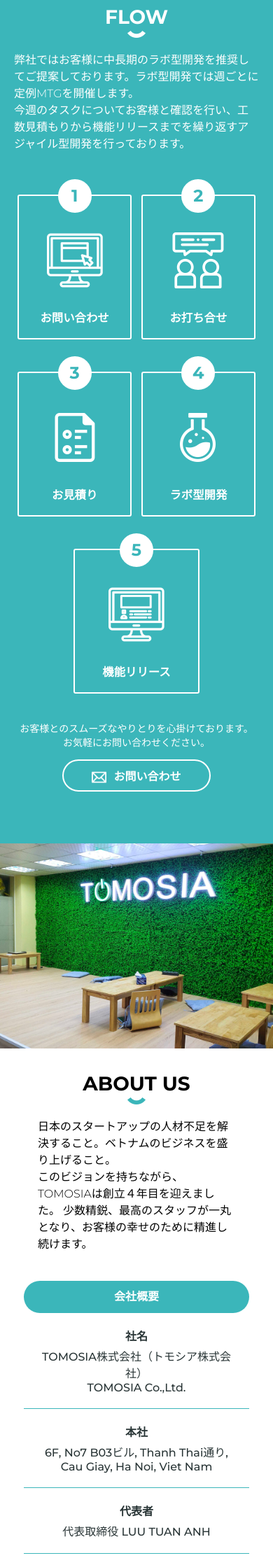
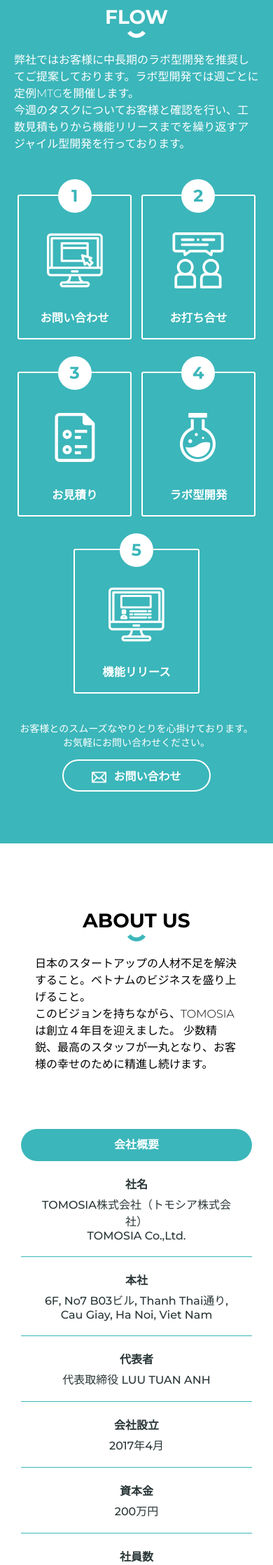
Before and after one commit to TOMOSIA-VIETNAM/Homepage, a PHP site: page /index.html in a window 390 px wide. Shown: the part 3644-5880 px from the top of the page at 70% size. Run offline with PHP 8.4, Linux system fonts and the light colour scheme.

Commit message:
blog section: move readmore button to center about section: update layout, change image

```diff
--- a/css/main.css
+++ b/css/main.css
@@ -607,9 +607,16 @@
 .customer-reviews .item .image { width: 68px; height: 68px; border-radius: 68px; overflow: hidden; float: left; margin-right: 20px; }
 
 .section.about { padding: 0; }
-.section.about .image { width: 50%; height: 1100px; float: left; background: url(../img/about/left@2x.png); background-size: cover; }
-.section.about .image img { display: none; }
-.section.about .content { padding: 0 34px; width: 550px; max-width: 50%; float: left; }
+.section.about .image {
+  width: 100%;
+  height: calc(100vh);
+  background-image: url(../img/about/company-trip.jpg);
+  background-attachment: fixed;
+  background-position: center;
+  background-repeat: no-repeat;
+  background-size: cover;
+}
+/*.section.about .content { padding: 0 34px; width: 550px; max-width: 50%; float: left; }*/
 .section.about .section-sub-title {
   text-align: left;
   margin-bottom: 40px;
@@ -621,6 +628,10 @@
 .table-info tr td {
   border-bottom: 2px solid #3bb6ba;
   padding: 20px;
+}
+
+.table-info tr:last-child td {
+  border-bottom: none;
 }
 
 .section.members {
--- a/index.html
+++ b/index.html
@@ -76,6 +76,7 @@
   <div class="section no-height">
     <div class="container">
       <div class="section-content">
+        <div class="row">
           <div class="col-md-6">
             <div class="news">
               <div class="blogs" id="blogs-1">
@@ -88,13 +89,14 @@
             <div class="blogs" id="blogs-2" >
               <h2>&nbsp;</h2>
               <ul></ul>
-            <p class="mt-1 text-center">
+            </div>
+          </div>
+        </div>
+        <p class="mt-2 text-center">
           <a href="https://blog.tomosia.com"
              target="_blank"
              class="button x-small green-border rounded">> more</a>
         </p>
-          </div>
-        </div>
       </div>
     </div>
   </div>
@@ -286,17 +288,19 @@
 
   <!-- SECTION ABOUT -->
   <div id="about" class="section light about clearfix outline-none">
-    <div class="image">
-      <img src="img/about/rectangle@3x.png" alt="">
-    </div>
-    <div class="content">
+    <div class="image"></div>
+    <div class="content pt-6 pb-6">
+      <div class="container">
+        <div class="col-md-6">
           <h2 class="section-title">ABOUT US</h2>
           <p class="section-sub-title">
             日本のスタートアップの人材不足を解決すること。ベトナムのビジネスを盛り上げること。<br>
             このビジョンを持ちながら、TOMOSIAは創立４年目を迎えました。
             少数精鋭、最高のスタッフが一丸となり、お客様の幸せのために精進し続けます。
           </p>
-      <a href="" class="button green rounded block">会社概要</a>
+        </div>
+        <div class="col-md-6">
+          <a href="" class="mt-4 button green rounded block">会社概要</a>
           <table class="table table-info">
             <tr>
               <td>社名</td>
@@ -338,16 +342,47 @@
               </td>
             </tr>
             <tr>
-          <td>対応可能な技術</td>
-          <td>Ruby on Rails / Laravel / Swift</td>
-        </tr>
-        <tr>
               <td>資本業務提携先</td>
               <td>
                 <img src="img/logo/hinode-logo@2x.png" width="155" height="28" alt="hinode">
               </td>
             </tr>
           </table>
+        </div>
+      </div>
+    </div>
+  </div>
+
+  <!-- WHY CHOOSE TOMOSIA -->
+  <div class="section green outline-none">
+    <div id="services"></div>
+    <h2 class="section-title">なぜTOMOSIA?</h2>
+    <!-- <p class="section-sub-title"></p> -->
+    <div class="section-content mt-6">
+      <div class="container services-list">
+        <div class="col-md-3 service-item">
+          <p>
+            2020年9月時点で社員数60人規模で、さらに積極採用しており急拡大中の企業です。
+            増員・チーム規模のご変更（2人〜20人）に柔軟にご対応できます。
+          </p>
+        </div>
+        <div class="col-md-3 service-item">
+          <p>
+            TOMOSIAのBSE・コミュニケーターチームが正確に翻訳を行い、エンジニアチームを強くリードしています。彼らは日本で働いた経験がある、または留学した経験を持っているため、日本の仕事文化をよく理解しています。
+          </p>
+        </div>
+        <div class="col-md-3 service-item">
+          <p>
+            Amazon、BUYMA、Yahooなどからデータを収集したり、在庫追跡や出品など、デジタル処理が可能な業務を効率化いたします。
+          </p>
+        </div>
+        <div class="col-md-3 service-item">
+          <p>
+            LINE、Facebook MessengerのAPIを利用することで、お客様からの問い合わせ、予約の対応が可能です。
+            ビジネスにおけるチャット機能の活用をご提案いたします。
+          </p>
+        </div>
+      </div>
     </div>
   </div>
 
```
Also changed, not shown: img/about/company-trip.jpg (added). Lines whose indentation alone changed are shown as unchanged.
